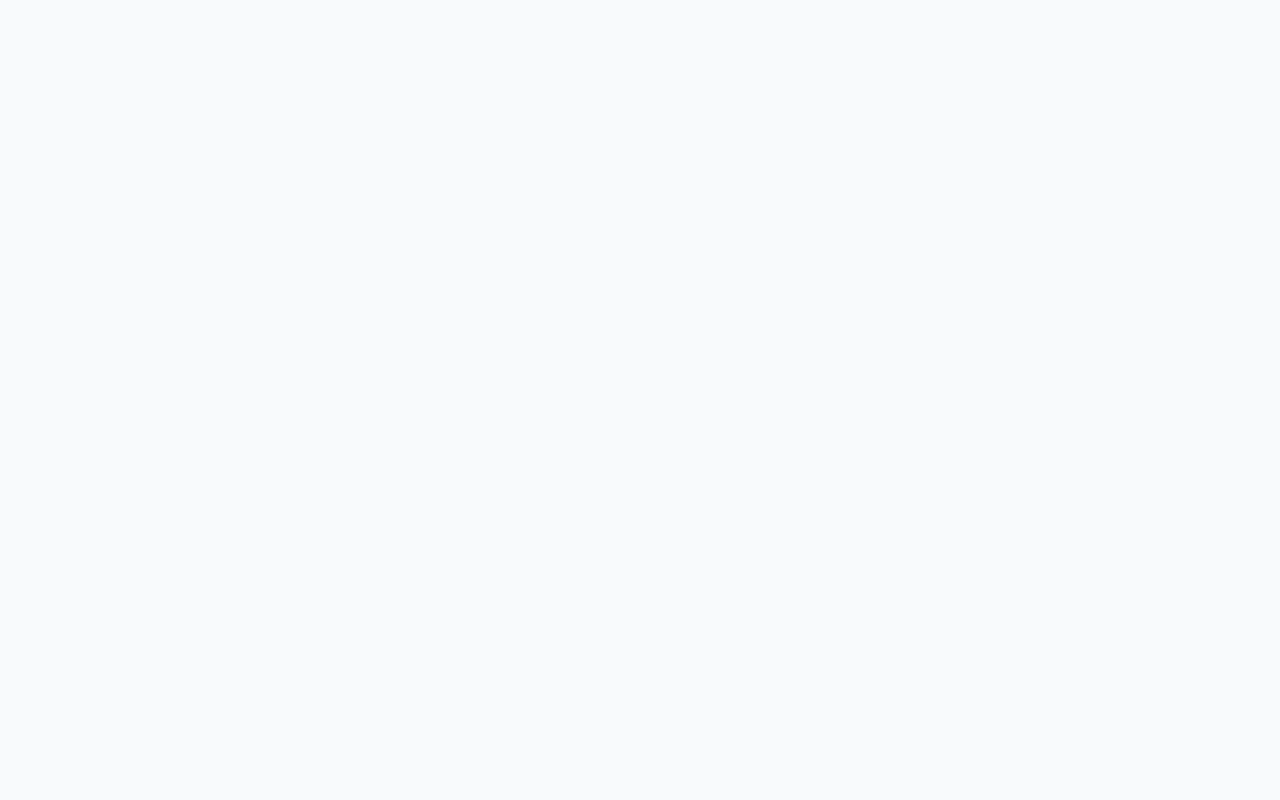
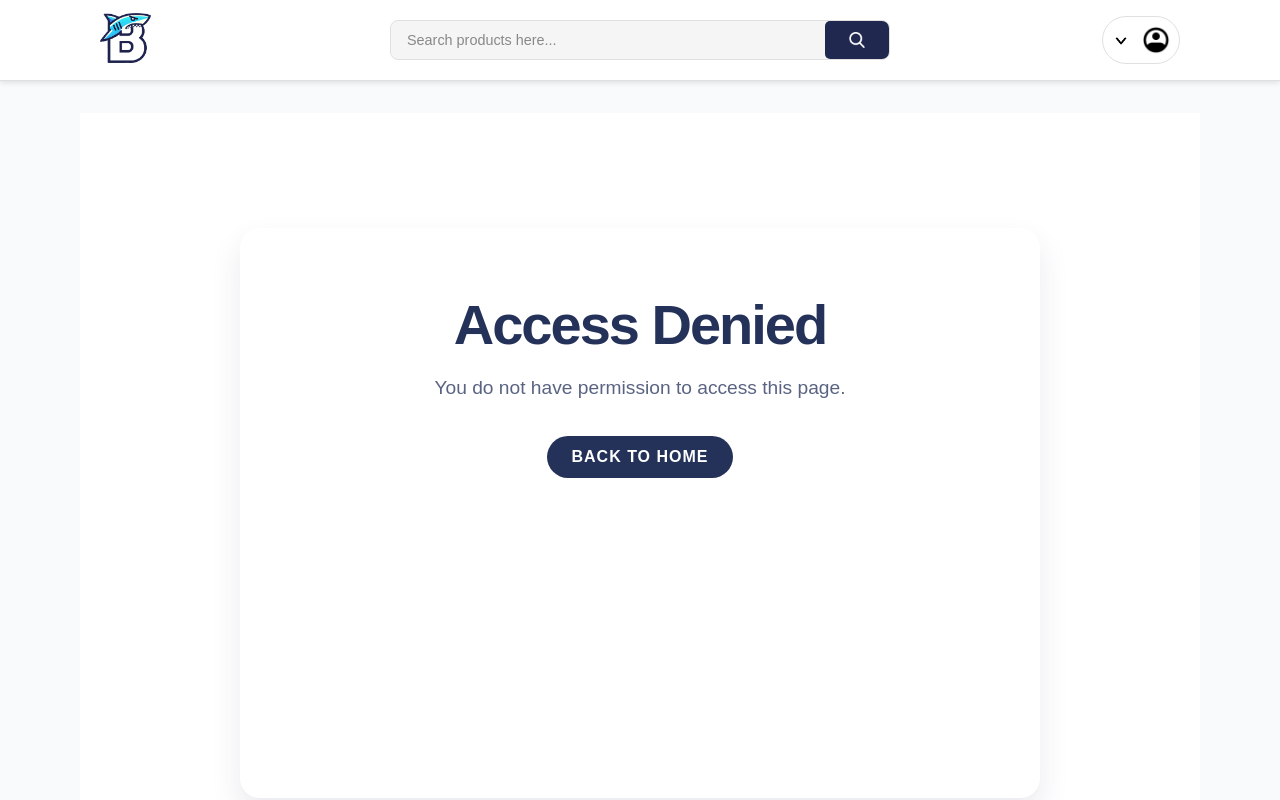
Before and after one commit to danrave1234/APPDEV_Bytemarket, a React (Vite) app in the folder byte-market-api/FrontEnd/frontend/: page /access-denied in a window 1280 px wide. Before the commit this address had no page. Shown: the top 800 px of the page. Built offline with nearby package versions, Linux system fonts and the light colour scheme.

Commit message:
Implemented 404page and access denied page with proper routing depending on role logged in

```diff
--- a/byte-market-api/FrontEnd/frontend/src/Routes.jsx
+++ b/byte-market-api/FrontEnd/frontend/src/Routes.jsx
@@ -14,10 +14,12 @@ import Reviews from "./Reviews.jsx"
 import Storepage from"./Storepage.jsx"
 import {useAuth} from "./components/AuthProvider.jsx";
 import ContactUs from "./ContactUs.jsx";
+import Error404Page from "./components/Error404Page.jsx";
+import ErrorAccessDeniedPage from "./components/ErrorAccessDeniedPage.jsx";
 
 function ProtectedRoute({ children, allowedRoles }) {
         const { role } = useAuth(); // Get the role from the context
-    return allowedRoles.includes(role) ? children : <Navigate to="/" />; // Redirect if not authorized
+    return allowedRoles.includes(role) ? children : <Navigate to="/access-denied" />; // Redirect if not authorized
 }
 
 export default function TheRoutes() {
@@ -25,6 +27,9 @@ export default function TheRoutes() {
         <Routes>
             <Route path="/" element={<LandingPage />}/>
             <Route path="/contactUs" element={<ContactUs />}/>
+            <Route path="/access-denied" element={<ErrorAccessDeniedPage />} />
+            {/* Error 404 */}
+            <Route path="*" element={<Error404Page />} />
             <Route path="/customer/userProfile" element={
                     <ProtectedRoute allowedRoles={["Customer" , "Seller", "Admin"]}>
                         <UserProfile />
--- /dev/null
+++ b/byte-market-api/FrontEnd/frontend/src/components/Error404Page.css
@@ -0,0 +1,83 @@
+* {
+    margin: 0;
+    padding: 0;
+    box-sizing: border-box;
+}
+
+.error-page {
+    display: flex;
+    justify-content: center;
+    align-items: center;
+    min-height: 100vh;
+    background-color: #f4f6f9;
+    font-family: 'Arial', sans-serif;
+}
+
+.error-container {
+    display: flex;
+    flex-direction: column;
+    align-items: center;
+    background-color: white;
+    border-radius: 20px;
+    box-shadow: 0 15px 30px rgba(36, 50, 89, 0.1);
+    padding: 4rem;
+    text-align: center;
+    max-width: 800px;
+    width: 100%;
+    padding-bottom: 20rem;
+}
+
+.error-container h1 {
+    color: #243259;
+    font-size: 4rem;
+    margin-bottom: 1rem;
+    font-weight: 900;
+    letter-spacing: -2px;
+    transition: transform 0.3s ease;
+}
+
+.error-container h1:hover {
+    transform: scale(1.05);
+}
+
+.error-container p {
+    color: #5a6482;
+    font-size: 1.3rem;
+    margin-bottom: 2rem;
+    line-height: 1.6;
+}
+
+.error-container button {
+    background-color: #243259;
+    color: white;
+    border: none;
+    padding: 15px 30px;
+    border-radius: 50px;
+    font-size: 1.1rem;
+    cursor: pointer;
+    transition: all 0.4s ease;
+    text-transform: uppercase;
+    font-weight: bold;
+    letter-spacing: 1px;
+}
+
+.error-container button:hover {
+    background-color: #354b7d;
+    transform: translateY(-5px);
+    box-shadow: 0 10px 20px rgba(36, 50, 89, 0.3);
+}
+
+@media (max-width: 768px) {
+    .error-container {
+        padding: 2rem;
+        margin: 1rem;
+    }
+
+    .error-container h1 {
+        font-size: 3rem;
+    }
+
+    .error-container p {
+        font-size: 1rem;
+    }
+}
--- /dev/null
+++ b/byte-market-api/FrontEnd/frontend/src/components/Error404Page.jsx
@@ -0,0 +1,26 @@
+import React from 'react';
+import './Error404Page.css';
+import PageLayout from './Layout.jsx';
+import { useNavigate } from 'react-router-dom';
+
+function Error404Page() {
+    const navigate = useNavigate();
+
+    const handleHome = () => {
+        navigate('/');
+    }
+
+    return (
+        <PageLayout>
+            <div className="error-page">
+                <div className="error-container">
+                    <h1>404 - Page Not Found</h1>
+                    <p>The page you are looking for does not exist.</p>
+                    <button onClick={handleHome}>Back to Home</button>
+                </div>
+            </div>
+        </PageLayout>
+    );
+}
+
+export default Error404Page;
--- /dev/null
+++ b/byte-market-api/FrontEnd/frontend/src/components/ErrorAccessDeniedPage.css
@@ -0,0 +1,88 @@
+.error-page {
+    display: flex;
+    align-items: center;
+    justify-content: center;
+    min-height: 100vh;
+    background-color: white;
+    padding: 1rem;
+}
+
+.error-page .error-content {
+    display: flex;
+    align-items: center;
+    max-width: 1200px;
+    width: 100%;
+    background-color: #f4f6f9;
+    border-radius: 20px;
+    box-shadow: 0 15px 30px rgba(36, 50, 89, 0.1);
+    overflow: hidden;
+}
+
+.error-page .text-section {
+    flex: 1;
+    padding: 4rem;
+    display: flex;
+    flex-direction: column;
+    justify-content: center;
+}
+
+.error-page .image-section {
+    flex: 1;
+    background-color: #243259;
+    display: flex;
+    align-items: center;
+    justify-content: center;
+    position: relative;
+}
+
+.error-page h1 {
+    color: #243259;
+    font-size: 3.5rem;
+    margin-bottom: 1rem;
+    font-weight: 800;
+}
+
+.error-page p {
+    color: #5a6482;
+    font-size: 1.2rem;
+    margin-bottom: 2rem;
+    line-height: 1.6;
+}
+
+.error-page button {
+    background-color: #243259;
+    color: white;
+    border: none;
+    padding: 12px 24px;
+    border-radius: 30px;
+    font-size: 1rem;
+    cursor: pointer;
+    transition: all 0.3s ease;
+    max-width: 200px;
+}
+
+.error-page button:hover {
+    background-color: #354b7d;
+    transform: translateY(-5px);
+    box-shadow: 0 10px 20px rgba(36, 50, 89, 0.2);
+}
+
+.error-page .image-section img {
+    max-width: 100%;
+    max-height: 500px;
+    object-fit: contain;
+}
+
+/* Responsive Design */
+@media (max-width: 1024px) {
+    .error-page .error-content {
+        flex-direction: column;
+    }
+
+    .error-page .text-section,
+    .error-page .image-section {
+        flex: none;
+        width: 100%;
+        padding: 2rem;
+    }
+}
--- /dev/null
+++ b/byte-market-api/FrontEnd/frontend/src/components/ErrorAccessDeniedPage.jsx
@@ -0,0 +1,26 @@
+import React from 'react';
+import './ErrorAccessDeniedPage.css';
+import PageLayout from './Layout.jsx';
+import { useNavigate } from 'react-router-dom';
+
+function ErrorAccessDeniedPage() {
+    const navigate = useNavigate();
+
+    const handleHome = () => {
+        navigate('/');
+    }
+
+    return (
+        <PageLayout>
+            <div className={"error-page"}>
+                <div className="error-container">
+                    <h1>Access Denied</h1>
+                    <p>You do not have permission to access this page.</p>
+                    <button onClick={handleHome}>Back to Home</button>
+                </div>
+            </div>
+        </PageLayout>
+    );
+}
+
+export default ErrorAccessDeniedPage;
```
Also changed, not shown: byte-market-api/FrontEnd/frontend/src/assets/jcole_404.png (added).
